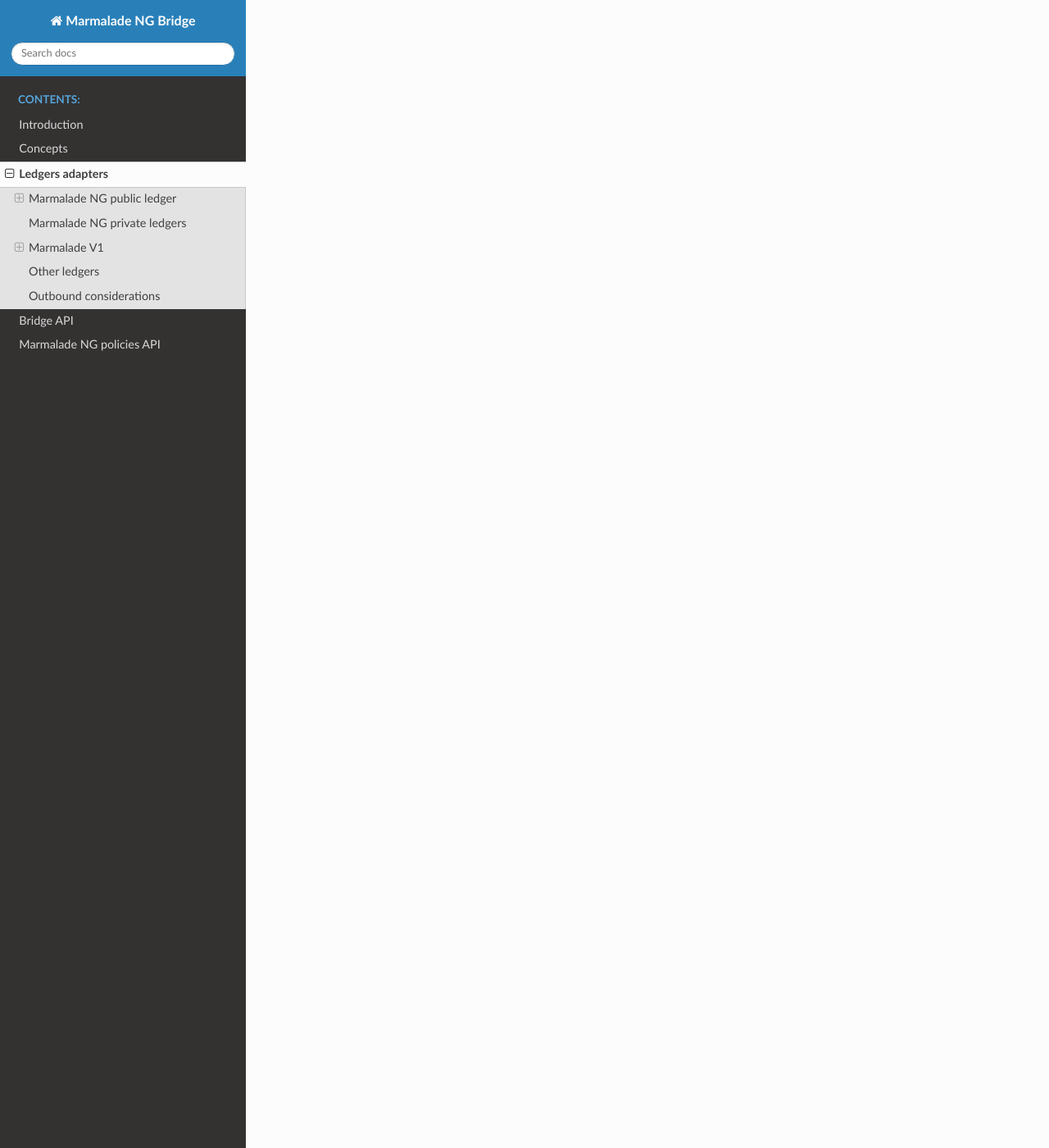
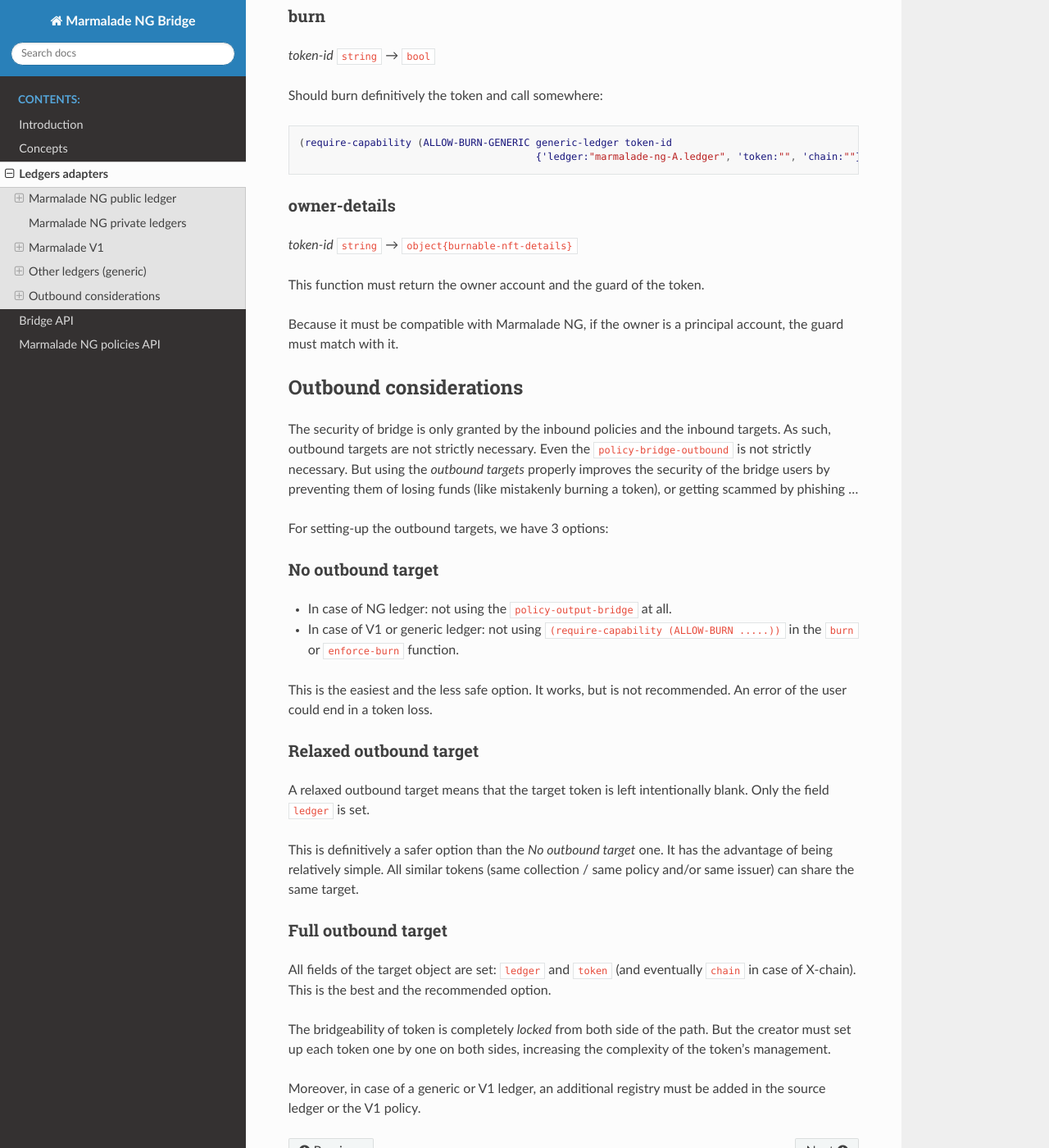
Before and after one commit to Marmalade-NG/marmalade-ng-bridge, a Sphinx documentation site: the page built from doc/source/adapters.rst, in a window 1280 px wide and 1400 px high, scrolled down 3268 px. Shown: the whole window at 82% size. Built offline with Sphinx 7.4.7 and the Read the Docs theme 2.0.0, drawn with Linux system fonts in a browser that asks for light colours; some of the changed text lies outside the part shown.

Commit message:
Improve doc

```diff
--- a/doc/source/adapters.rst
+++ b/doc/source/adapters.rst
@@ -74,6 +74,9 @@
 Helper
 ^^^^^^
 To bridge tokens from a Marmalade V1 ledger, a helper (gateway) module must be used.
+
+Only the direction "Generic -> NG" is supported
+
 The reason is that the poly-fungible-v2 interface standardized in **KIP-0013** doesn't expose the ``burn``
 function.
 
@@ -102,12 +105,74 @@
                                        {'ledger:"marmalade-ng-A.ledger", 'token:"", 'chain:""}))
   )
 
-Other ledgers
--------------
+Other ledgers (generic)
+-----------------------
 
-TODO
+The bridge is able to handle tokens from other ledgers not based on Marmalade.
+In this case, poly-fungible tokens are not supported: only one owner per token-id. Token id can be any strings (not necessarily ``t:....`` )
+
+Only the direction "Generic -> NG" is supported.
+
+The ledger must implement the interface: ``generic-burnable-nft-v1``:
+
+.. literalinclude:: ../../pact/interfaces/generic-burnable-nft-v1.pact
+   :language: lisp
+
+
+The two following functions must be implemented.
+
+burn
+^^^^
+*token-id* ``string`` *→* ``bool``
+
+Should burn definitively the token and call somewhere:
+
+.. code-block:: lisp
+
+  (require-capability (ALLOW-BURN-GENERIC generic-ledger token-id
+                                          {'ledger:"marmalade-ng-A.ledger", 'token:"", 'chain:""}))
+
+owner-details
+^^^^^^^^^^^^^
+*token-id* ``string`` *→* ``object{burnable-nft-details}``
+
+This function must return the owner account and the guard of the token.
+
+Because it must be compatible with Marmalade NG, if the owner is a principal account, the guard must match with it.
+
+
 
 Outbound considerations
 -----------------------
 
-TODO
+The security of bridge is only granted by the inbound policies and the inbound targets.
+As such, outbound targets are not strictly necessary. Even the ``policy-bridge-outbound`` is not strictly necessary.
+But using the *outbound targets* properly improves the security of the bridge users by preventing them of losing funds (like mistakenly burning a token),
+or getting scammed by phishing ...
+
+For setting-up the outbound targets, we have 3 options:
+
+No outbound target
+^^^^^^^^^^^^^^^^^^
+- In case of NG ledger: not using the ``policy-output-bridge`` at all.
+- In case of V1 or generic ledger: not using ``(require-capability (ALLOW-BURN .....))`` in the ``burn`` or ``enforce-burn`` function.
+
+This is the easiest and the less safe option. It works, but is not recommended. An error of the user could end in a token loss.
+
+
+Relaxed outbound target
+^^^^^^^^^^^^^^^^^^^^^^^
+A relaxed outbound target means that the target token is left intentionally blank. Only the field ``ledger`` is set.
+
+This is definitively a safer option than the *No outbound target* one.
+It has the advantage of being relatively simple. All similar tokens (same collection / same policy and/or same issuer) can share the same target.
+
+
+Full outbound target
+^^^^^^^^^^^^^^^^^^^^
+All fields of the target object are set: ``ledger`` and ``token`` (and eventually ``chain`` in case of X-chain).
+This is the best and the recommended option.
+
+The bridgeability of token is completely *locked* from both side of the path. But the creator must set up each token one by one on both sides, increasing the complexity of the token's management.
+
+Moreover, in case of a generic or V1 ledger, an additional registry must be added in the source ledger or the V1 policy.
--- a/doc/source/concepts.rst
+++ b/doc/source/concepts.rst
@@ -70,7 +70,7 @@
 
   * - Inbound (X-chain)
     - FQN of the current ledger
-    - Current token-id or ``""``
+    - Current token-id
     - Source chain
 
 *(1)* : FQN is the Kadena fully qualified name of the ledger's module: ie: `ns.module`
```
